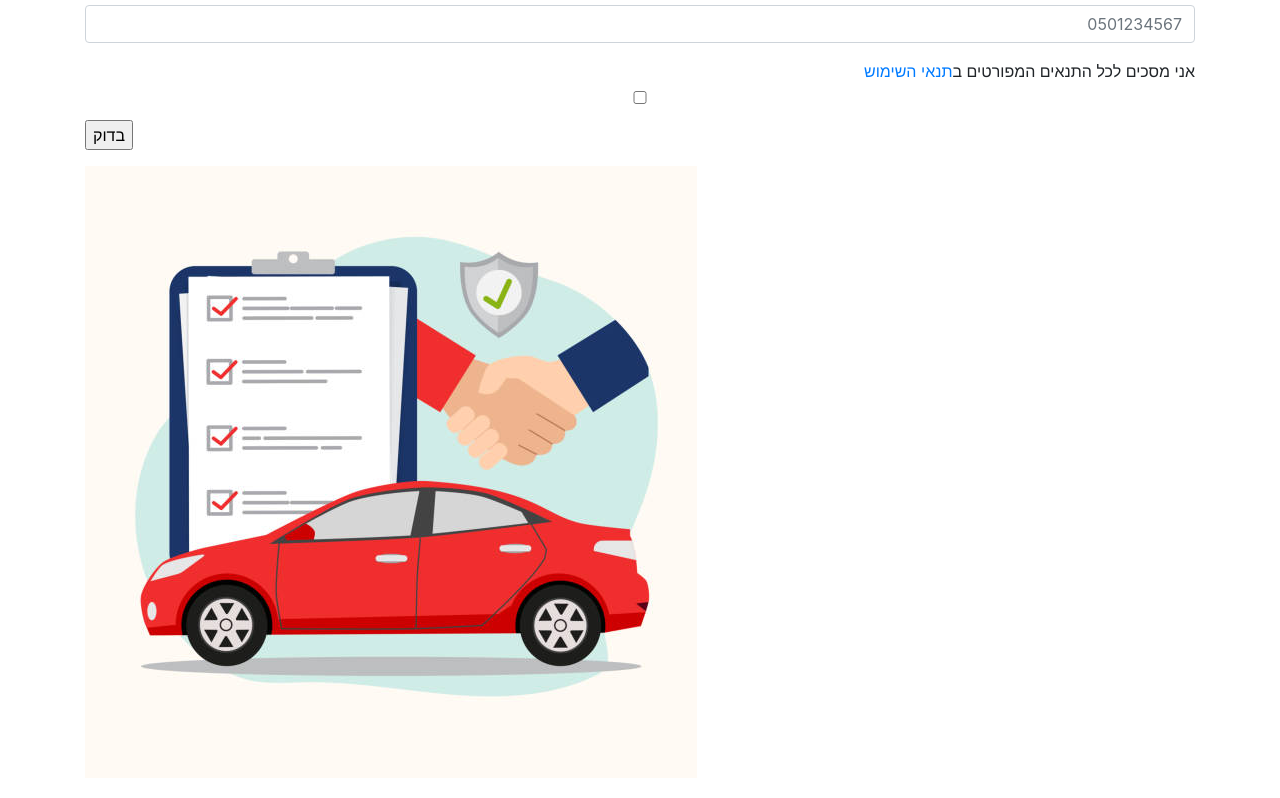
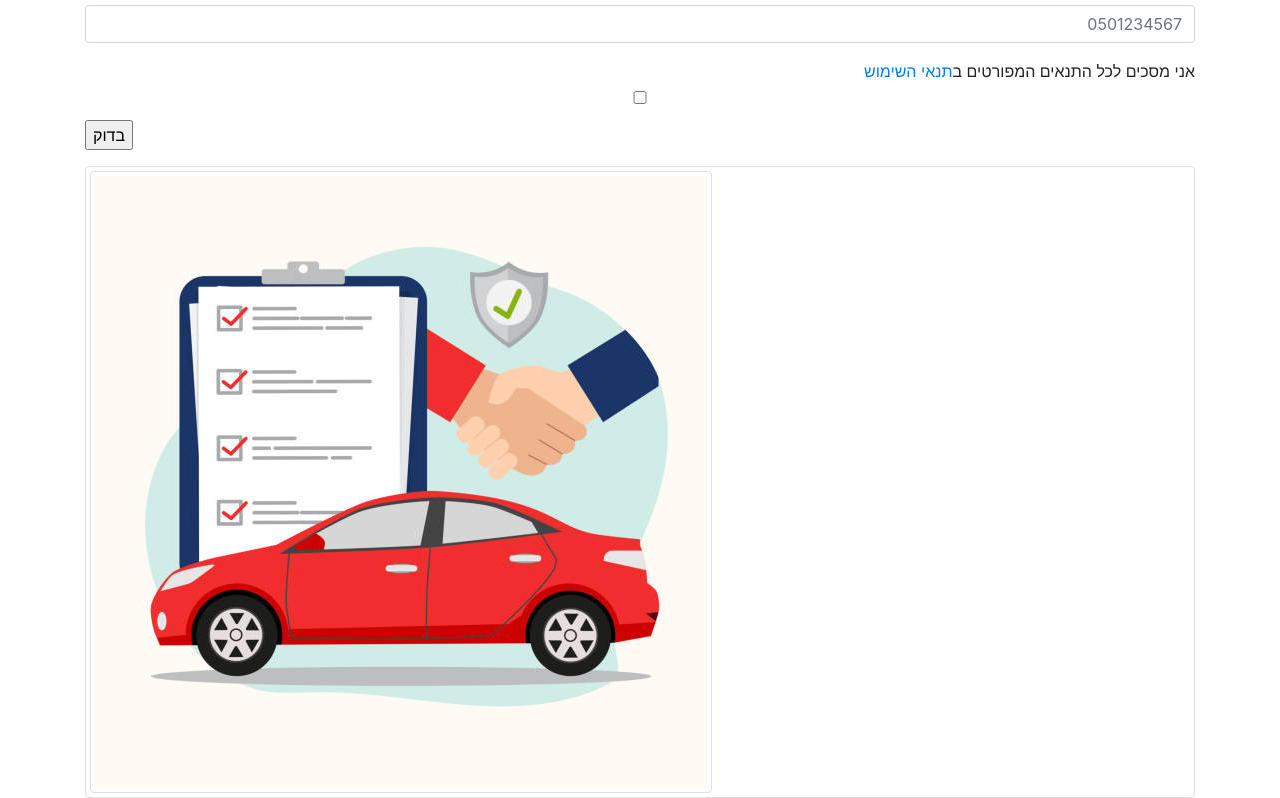
Before and after one commit to davidrec/davidrec.github.io, a plain HTML site: page index.html in a window 1280 px wide. Shown: the part 429-1227 px from the top of the page. Drawn offline with nearby package versions, Linux system fonts and the light colour scheme.

Commit message:
Update index.html

```diff
--- a/index.html
+++ b/index.html
@@ -47,8 +47,8 @@
                             </div>
 						</form>
 					</div>
-                    <div class="signup-image">
-                        <figure><img src="signup-image.jpg" alt="submit"></figure>
+                    <div class="img-thumbnail">
+                        <img src="signup-image.jpg" alt="submit" class="img-thumbnail">
                     </div>
                 </div>
             </div>
```
